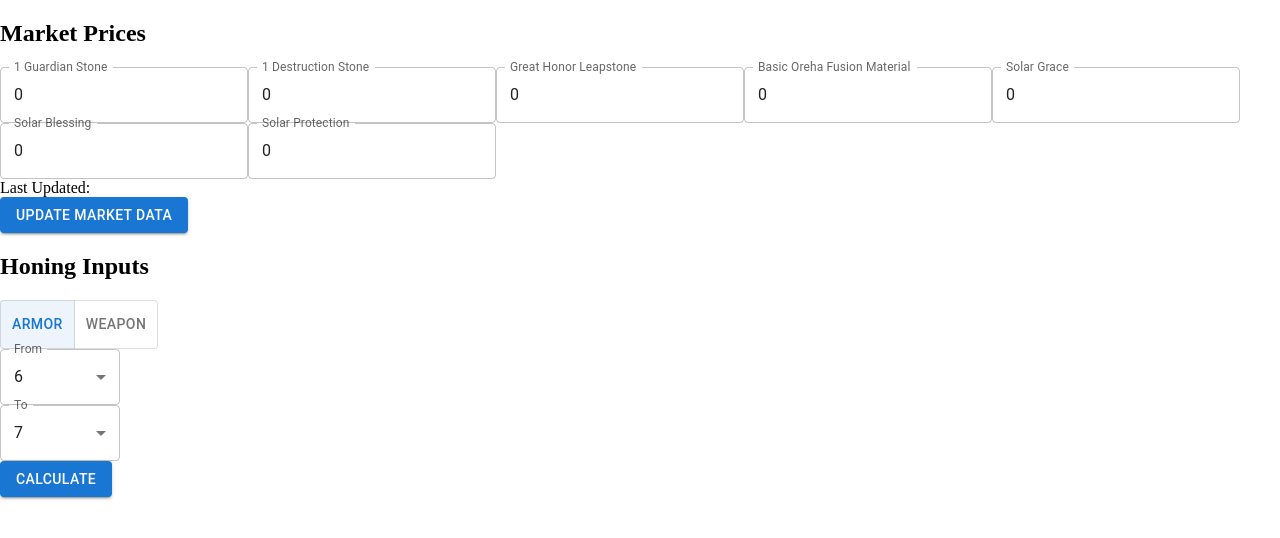
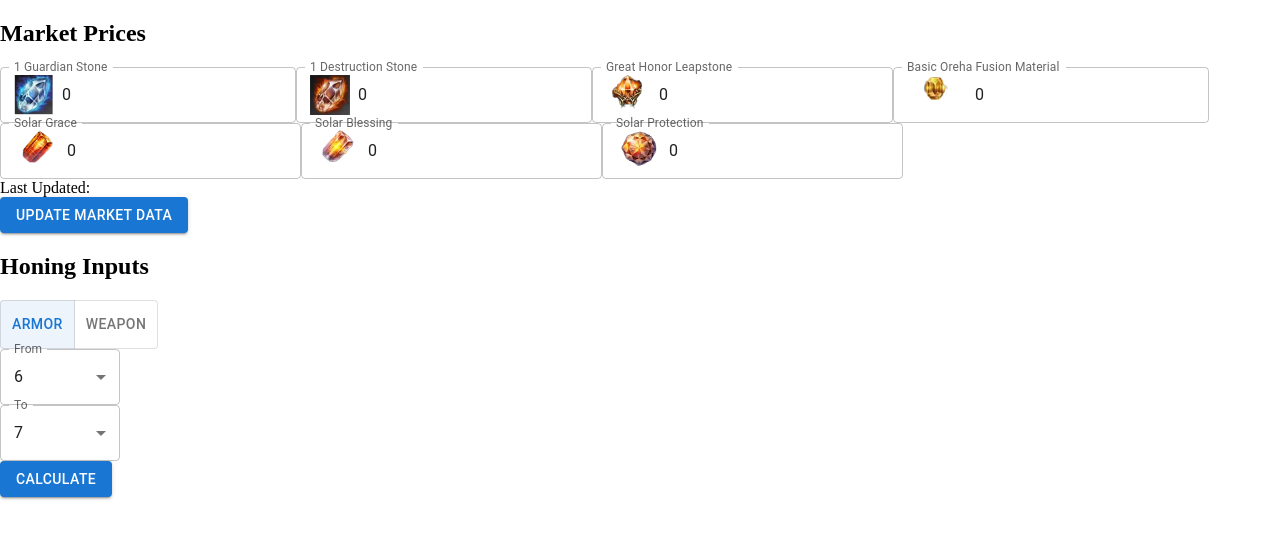
Before and after one commit to derhin1/LAHoningOptimizer, a React (Create React App) app: page / in a window 1280 px wide. Shown: the top 538 px of the page. Built offline with nearby package versions, Linux system fonts and the light colour scheme; no server answers.

Commit message:
Added images to market price

```diff
--- a/src/components/PriceInputs.jsx
+++ b/src/components/PriceInputs.jsx
@@ -1,5 +1,11 @@
 import React, { useState, useEffect } from "react";
-import { TextField, Button, Backdrop, CircularProgress } from "@mui/material";
+import {
+  TextField,
+  Button,
+  Backdrop,
+  CircularProgress,
+  InputAdornment,
+} from "@mui/material";
 import {
   updateExpectedCost_7_11,
   updateExpectedCost_12_17,
@@ -7,6 +13,14 @@ import {
   updateMarketPrices,
   getMarketPrices,
 } from "../axios-services";
+import guardianStone from "../images/guardianStone.png";
+import destructionStone from "../images/destructionStone.png";
+import greatHonorLeapstone from "../images/greatHonorLeapstone.png";
+import solarBlessing from "../images/solarBlessing.png";
+import basicFusion from "../images/basicFusion.png";
+import solarGrace from "../images/solarGrace.png";
+import solarProtection from "../images/solarProtection.png";
+
 const PriceInputs = () => {
   const [guardianPrice, setGuardianPrice] = useState(0);
   const [destructionPrice, setDestructionPrice] = useState(0);
@@ -80,15 +94,40 @@ const PriceInputs = () => {
           label="1 Guardian Stone"
           variant="outlined"
           value={guardianPrice}
+          InputProps={{
+            startAdornment: (
+              <InputAdornment position="start">
+                <img
+                  src={guardianStone}
+                  width={"40px"}
+                  height={"40px"}
+                  alt={`guardian stone`}
+                />
+              </InputAdornment>
+            ),
+          }}
           onChange={(e) => {
             setGuardianPrice(e.target.value);
           }}
         />
+
         <TextField
           id="outlined-basic"
           label="1 Destruction Stone"
           variant="outlined"
           value={destructionPrice}
+          InputProps={{
+            startAdornment: (
+              <InputAdornment position="start">
+                <img
+                  src={destructionStone}
+                  width={"40px"}
+                  height={"40px"}
+                  alt={`guardian stone`}
+                />
+              </InputAdornment>
+            ),
+          }}
           onChange={(e) => {
             setDestructionPrice(e.target.value);
           }}
@@ -98,6 +137,18 @@ const PriceInputs = () => {
           label="Great Honor Leapstone"
           variant="outlined"
           value={GHLPrice}
+          InputProps={{
+            startAdornment: (
+              <InputAdornment position="start">
+                <img
+                  src={greatHonorLeapstone}
+                  width={"45px"}
+                  height={"45px"}
+                  alt={`guardian stone`}
+                />
+              </InputAdornment>
+            ),
+          }}
           onChange={(e) => {
             setGHLPrice(e.target.value);
           }}
@@ -110,12 +161,36 @@ const PriceInputs = () => {
           onChange={(e) => {
             setBasicFusionPrice(e.target.value);
           }}
+          InputProps={{
+            startAdornment: (
+              <InputAdornment position="start">
+                <img
+                  src={basicFusion}
+                  width={"60px"}
+                  height={"60px"}
+                  alt={`guardian stone`}
+                />
+              </InputAdornment>
+            ),
+          }}
         />
         <TextField
           id="outlined-basic"
           label="Solar Grace"
           variant="outlined"
           value={solarGracePrice}
+          InputProps={{
+            startAdornment: (
+              <InputAdornment position="start">
+                <img
+                  src={solarGrace}
+                  width={"45px"}
+                  height={"45px"}
+                  alt={`guardian stone`}
+                />
+              </InputAdornment>
+            ),
+          }}
           onChange={(e) => {
             setSolarGracePrice(e.target.value);
           }}
@@ -125,6 +200,18 @@ const PriceInputs = () => {
           label="Solar Blessing"
           variant="outlined"
           value={solarBlessingPrice}
+          InputProps={{
+            startAdornment: (
+              <InputAdornment position="start">
+                <img
+                  src={solarBlessing}
+                  width={"45px"}
+                  height={"45px"}
+                  alt={`guardian stone`}
+                />
+              </InputAdornment>
+            ),
+          }}
           onChange={(e) => {
             setSolarBlessingPrice(e.target.value);
           }}
@@ -137,6 +224,18 @@ const PriceInputs = () => {
           onChange={(e) => {
             setSolarProtectionPrice(e.target.value);
           }}
+          InputProps={{
+            startAdornment: (
+              <InputAdornment position="start">
+                <img
+                  src={solarProtection}
+                  width={"45px"}
+                  height={"45px"}
+                  alt={`guardian stone`}
+                />
+              </InputAdornment>
+            ),
+          }}
         />
         <div>Last Updated: {lastUpdated}</div>
         <Button onClick={updateHandler} variant="contained">
```
